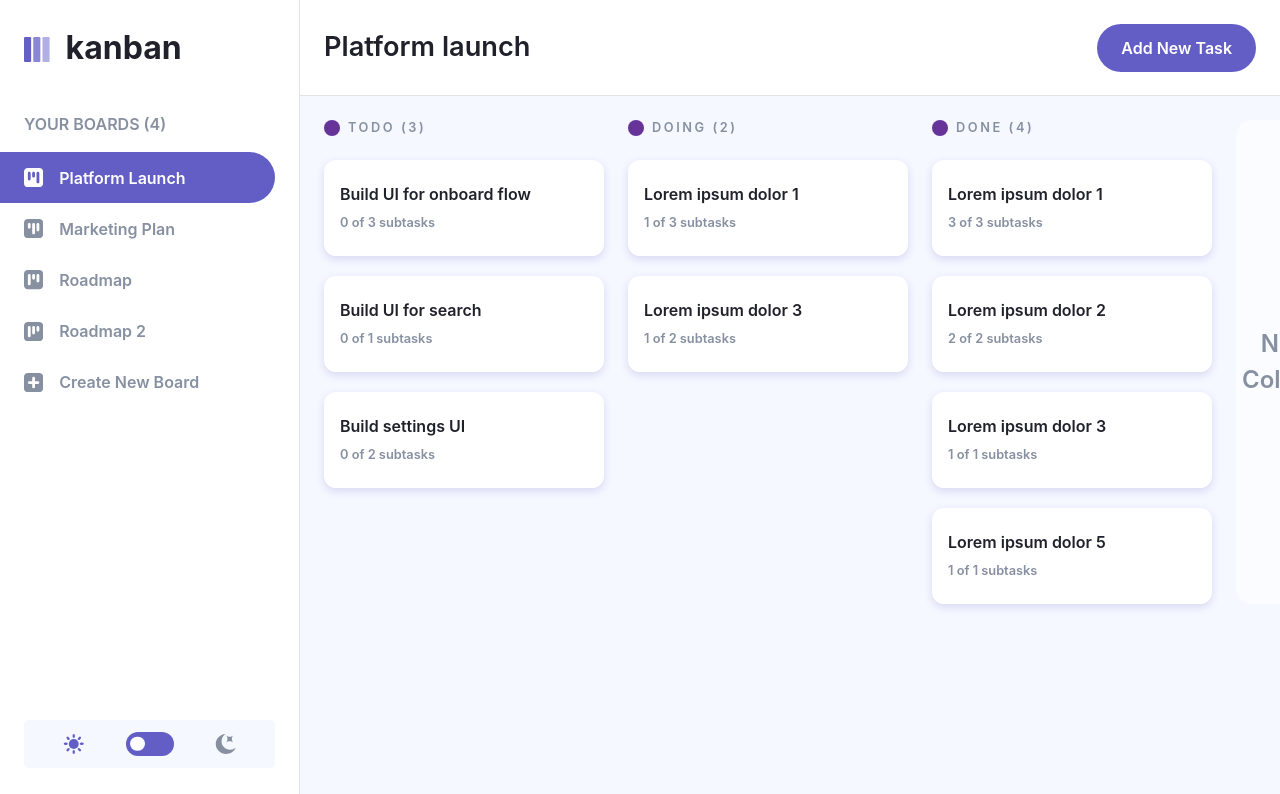
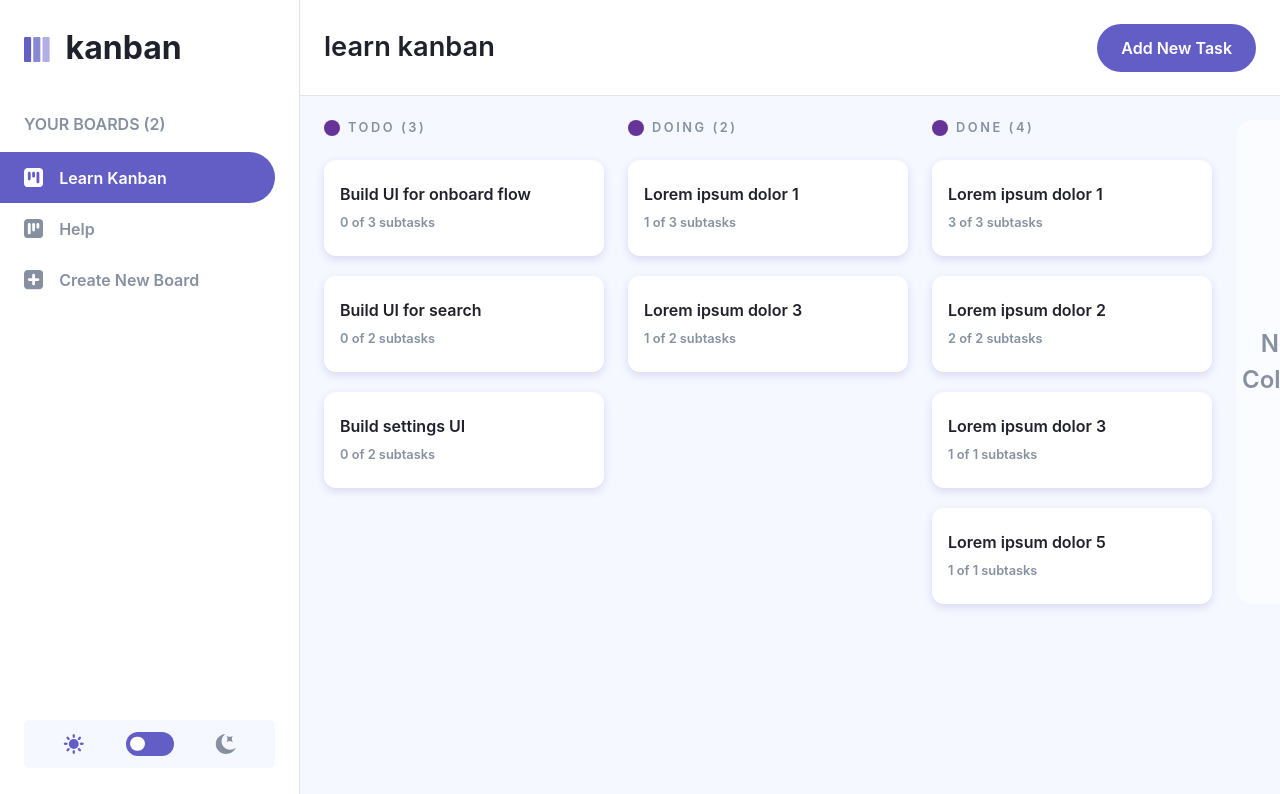
Before and after one commit to profpopoff/kanban, a Vue app: page / in a window 1280 px wide. Shown: the top 794 px of the page. Built offline with nearby package versions, Linux system fonts and the light colour scheme.

Commit message:
Add pinia global state It contains all boards, current board id and auto computed current board

```diff
--- a/package.json
+++ b/package.json
@@ -10,6 +10,7 @@
   },
   "dependencies": {
     "@vueuse/core": "^9.13.0",
+    "pinia": "^2.0.33",
     "vue": "^3.2.45"
   },
   "devDependencies": {
--- a/src/components/layout/Board/Columns.vue
+++ b/src/components/layout/Board/Columns.vue
@@ -1,77 +1,16 @@
 <script setup lang="ts">
 import { ref } from 'vue'
-import Task from './Task.vue';
+import Task from './Task.vue'
+import { useBoardsStore } from '../../../stores/boards'
+import { storeToRefs } from 'pinia'
 
-const board = ref({
-   title: '123123',
-   columns: [
-      {
-         title: 'todo',
-         tasks: [
-            {
-               title: 'Build UI for onboard flow',
-               description: 'Lorem ipsum dolor sit amet consectetur adipisicing elit.',
-               subtasks: [{ title: 'subtask 1', isDone: false }, { title: 'subtask 2', isDone: false }, { title: 'subtask 3', isDone: false }]
-            },
-            {
-               title: 'Build UI for search',
-               description: 'Lorem ipsum dolor sit amet consectetur adipisicing elit.',
-               subtasks: [{ title: 'subtask 1', isDone: false }]
-            },
-            {
-               title: 'Build settings UI',
-               description: 'Lorem ipsum dolor sit amet consectetur adipisicing elit.',
-               subtasks: [{ title: 'subtask 1', isDone: false }, { title: 'subtask 2', isDone: false }]
-            }
-         ]
-      },
-      {
-         title: 'doing',
-         tasks: [
-            {
-               title: 'Lorem ipsum dolor 1',
-               description: 'Lorem ipsum dolor sit amet consectetur adipisicing elit.',
-               subtasks: [{ title: 'subtask 1', isDone: true }, { title: 'subtask 2', isDone: false }, { title: 'subtask 3', isDone: false }]
-            },
-            {
-               title: 'Lorem ipsum dolor 3',
-               description: 'Lorem ipsum dolor sit amet consectetur adipisicing elit.',
-               subtasks: [{ title: 'subtask 1', isDone: true }, { title: 'subtask 2', isDone: false }]
-            }
-         ]
-      },
-      {
-         title: 'done',
-         tasks: [
-            {
-               title: 'Lorem ipsum dolor 1',
-               description: 'Lorem ipsum dolor sit amet consectetur adipisicing elit.',
-               subtasks: [{ title: 'subtask 1', isDone: true }, { title: 'subtask 2', isDone: true }, { title: 'subtask 3', isDone: true }]
-            },
-            {
-               title: 'Lorem ipsum dolor 2',
-               description: 'Lorem ipsum dolor sit amet consectetur adipisicing elit.',
-               subtasks: [{ title: 'subtask 1', isDone: true }, { title: 'subtask 1', isDone: true }]
-            },
-            {
-               title: 'Lorem ipsum dolor 3',
-               description: 'Lorem ipsum dolor sit amet consectetur adipisicing elit.',
-               subtasks: [{ title: 'subtask 1', isDone: true }]
-            },
-            {
-               title: 'Lorem ipsum dolor 5',
-               description: 'Lorem ipsum dolor sit amet consectetur adipisicing elit.',
-               subtasks: [{ title: 'subtask 1', isDone: true }]
-            }
-         ]
-      }
-   ]
-})
+const store = useBoardsStore()
+const { currentBoard } = storeToRefs(store)
 </script>
 
 <template>
    <ul class="columns">
-      <li v-for="column in board.columns" class="column">
+      <li v-for="column in currentBoard?.columns" class="column">
          <div class="headline">
             <span></span>
             <h2>{{ column.title }} ({{ column.tasks.length }})</h2>
--- a/src/components/layout/Header/Header.vue
+++ b/src/components/layout/Header/Header.vue
@@ -1,11 +1,15 @@
 <script setup lang="ts">
 import CustomButton from '../../ui/CustomButton.vue'
+import { useBoardsStore } from '../../../stores/boards'
+import { storeToRefs } from 'pinia'
 
+const store = useBoardsStore()
+const { currentBoard } = storeToRefs(store)
 </script>
 
 <template>
    <header>
-      <h1>Platform launch</h1>
+      <h1>{{ currentBoard?.title }}</h1>
       <CustomButton>add new task</CustomButton>
    </header>
 </template>
--- a/src/components/layout/Sidebar/BoardList.vue
+++ b/src/components/layout/Sidebar/BoardList.vue
@@ -2,9 +2,11 @@
 import { ref } from 'vue'
 import BoardIcon from '../../icons/BoardIcon.vue'
 import AddBoardIcon from '../../icons/AddBoardIcon.vue'
+import { useBoardsStore } from '../../../stores/boards'
+import { storeToRefs } from 'pinia'
 
-const currentBoard = ref('1')
-const boards = ref([{ id: '1', title: 'platform launch', boardIconId: 3 }, { id: '2', title: 'marketing plan', boardIconId: 6 }, { id: '3', title: 'roadmap' }, { id: '4', title: 'roadmap 2', boardIconId: 1 }])
+const store = useBoardsStore()
+const { boards, currentBoardId } = storeToRefs(store)
 </script>
 
 <template>
@@ -13,8 +15,8 @@ const boards = ref([{ id: '1', title: 'platform launch', boardIconId: 3 }, { id:
       <nav>
          <ul>
             <li v-for="board in boards">
-               <input type="radio" :id="board.id" :value="board.id" v-model="currentBoard" />
-               <label class="board-button" :for="board.id">
+               <input type="radio" :id="board.id.toString()" :value="board.id" v-model="currentBoardId" />
+               <label class="board-button" :for="board.id.toString()">
                   <BoardIcon :boardIconId="board.boardIconId" class="icon" />
                   <span>{{ board.title }}</span>
                </label>
--- a/src/main.ts
+++ b/src/main.ts
@@ -1,5 +1,10 @@
+import './styles/index.css'
 import { createApp } from 'vue'
-import './styles/index.css'
+import { createPinia } from 'pinia'
 import App from './App.vue'
 
-createApp(App).mount('#app')
+const pinia = createPinia()
+const app = createApp(App)
+
+app.use(pinia)
+app.mount('#app')
--- /dev/null
+++ b/src/stores/boards.ts
@@ -0,0 +1,133 @@
+import { defineStore } from "pinia"
+import { computed, ref } from "vue"
+
+export const useBoardsStore = defineStore('counter', () => {
+    const boards = ref([{
+        id: new Date().valueOf(),
+        title: 'learn kanban',
+        boardIconId: 3,
+        columns: [
+            {
+                title: 'todo',
+                tasks: [
+                    {
+                        title: 'Build UI for onboard flow',
+                        description: 'Lorem ipsum dolor sit amet consectetur adipisicing elit.',
+                        subtasks: [{ title: 'subtask 1', isDone: false }, { title: 'subtask 2', isDone: false }, { title: 'subtask 3', isDone: false }]
+                    },
+                    {
+                        title: 'Build UI for search',
+                        description: 'Lorem ipsum dolor sit amet consectetur adipisicing elit.',
+                        subtasks: [{ title: 'subtask 1', isDone: false }, { title: 'subtask 1', isDone: false }]
+                    },
+                    {
+                        title: 'Build settings UI',
+                        description: 'Lorem ipsum dolor sit amet consectetur adipisicing elit.',
+                        subtasks: [{ title: 'subtask 1', isDone: false }, { title: 'subtask 2', isDone: false }]
+                    }
+                ]
+            },
+            {
+                title: 'doing',
+                tasks: [
+                    {
+                        title: 'Lorem ipsum dolor 1',
+                        description: 'Lorem ipsum dolor sit amet consectetur adipisicing elit.',
+                        subtasks: [{ title: 'subtask 1', isDone: true }, { title: 'subtask 2', isDone: false }, { title: 'subtask 3', isDone: false }]
+                    },
+                    {
+                        title: 'Lorem ipsum dolor 3',
+                        description: 'Lorem ipsum dolor sit amet consectetur adipisicing elit.',
+                        subtasks: [{ title: 'subtask 1', isDone: true }, { title: 'subtask 2', isDone: false }]
+                    }
+                ]
+            },
+            {
+                title: 'done',
+                tasks: [
+                    {
+                        title: 'Lorem ipsum dolor 1',
+                        description: 'Lorem ipsum dolor sit amet consectetur adipisicing elit.',
+                        subtasks: [{ title: 'subtask 1', isDone: true }, { title: 'subtask 2', isDone: true }, { title: 'subtask 3', isDone: true }]
+                    },
+                    {
+                        title: 'Lorem ipsum dolor 2',
+                        description: 'Lorem ipsum dolor sit amet consectetur adipisicing elit.',
+                        subtasks: [{ title: 'subtask 1', isDone: true }, { title: 'subtask 1', isDone: true }]
+                    },
+                    {
+                        title: 'Lorem ipsum dolor 3',
+                        description: 'Lorem ipsum dolor sit amet consectetur adipisicing elit.',
+                        subtasks: [{ title: 'subtask 1', isDone: true }]
+                    },
+                    {
+                        title: 'Lorem ipsum dolor 5',
+                        description: 'Lorem ipsum dolor sit amet consectetur adipisicing elit.',
+                        subtasks: [{ title: 'subtask 1', isDone: true }]
+                    }
+                ]
+            }
+        ]
+    }, {
+        id: new Date().valueOf() + 1,
+        title: 'help',
+        boardIconId: 1,
+        columns: [
+            {
+                title: 'todo',
+                tasks: [
+                    {
+                        title: 'Build UI for onboard flow',
+                        description: 'Lorem ipsum dolor sit amet consectetur adipisicing elit.',
+                        subtasks: [{ title: 'subtask 1', isDone: false }, { title: 'subtask 2', isDone: false }, { title: 'subtask 3', isDone: false }]
+                    },
+                    {
+                        title: 'Build UI for search',
+                        description: 'Lorem ipsum dolor sit amet consectetur adipisicing elit.',
+                        subtasks: [{ title: 'subtask 1', isDone: false }]
+                    },
+                    {
+                        title: 'Build settings UI',
+                        description: 'Lorem ipsum dolor sit amet consectetur adipisicing elit.',
+                        subtasks: [{ title: 'subtask 1', isDone: false }, { title: 'subtask 2', isDone: false }]
+                    }
+                ]
+            },
+            {
+                title: 'doing',
+                tasks: [
+                    {
+                        title: 'Lorem ipsum dolor 1',
+                        description: 'Lorem ipsum dolor sit amet consectetur adipisicing elit.',
+                        subtasks: [{ title: 'subtask 1', isDone: true }, { title: 'subtask 2', isDone: false }, { title: 'subtask 3', isDone: false }]
+                    }
+                ]
+            },
+            {
+                title: 'done',
+                tasks: [
+                    {
+                        title: 'Lorem ipsum dolor 2',
+                        description: 'Lorem ipsum dolor sit amet consectetur adipisicing elit.',
+                        subtasks: [{ title: 'subtask 1', isDone: true }, { title: 'subtask 1', isDone: true }]
+                    },
+                    {
+                        title: 'Lorem ipsum dolor 3',
+                        description: 'Lorem ipsum dolor sit amet consectetur adipisicing elit.',
+                        subtasks: [{ title: 'subtask 1', isDone: true }]
+                    },
+                    {
+                        title: 'Lorem ipsum dolor 5',
+                        description: 'Lorem ipsum dolor sit amet consectetur adipisicing elit.',
+                        subtasks: [{ title: 'subtask 1', isDone: true }]
+                    }
+                ]
+            }
+        ]
+    }])
+    const currentBoardId = ref(boards.value[0].id)
+
+    const currentBoard = computed(() => boards.value.find(board => board.id === currentBoardId.value))
+
+    return { boards, currentBoardId, currentBoard }
+})
```
Also changed, not shown: tsconfig.json (+15 -3 lines), 1 other file (tests, documents, lock files or other folders).
